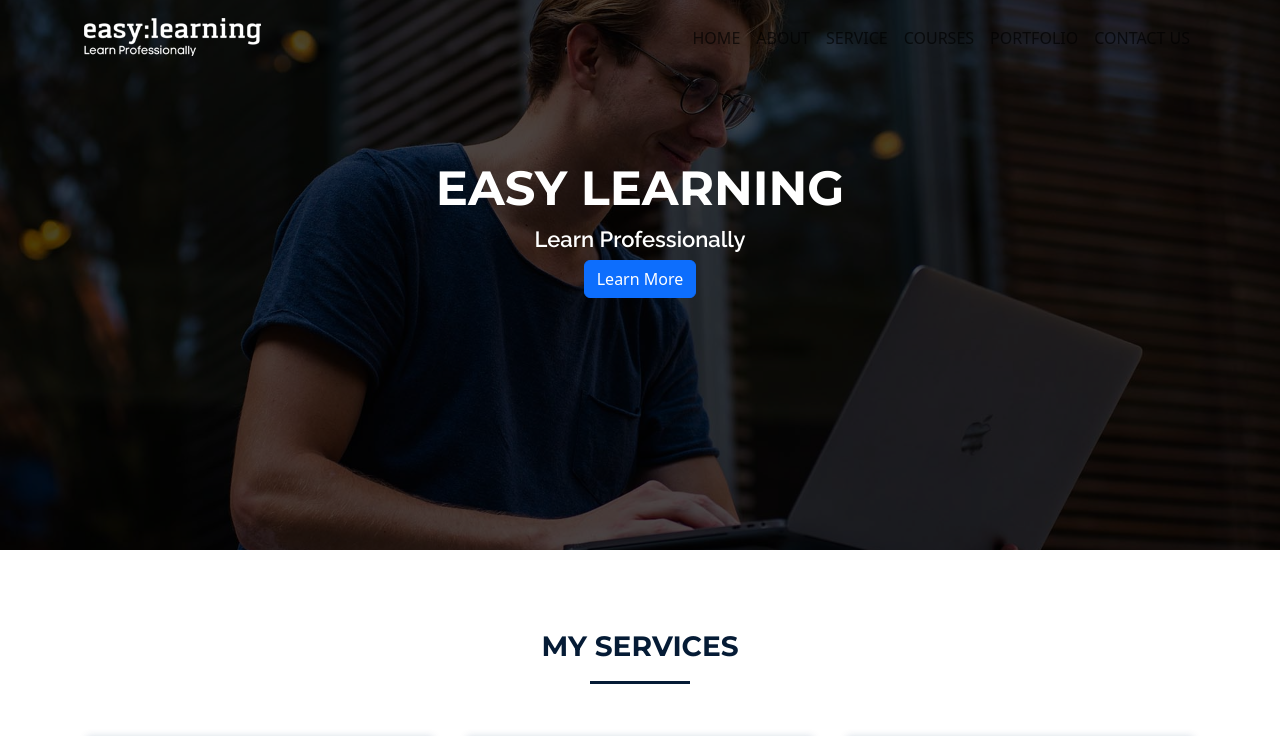
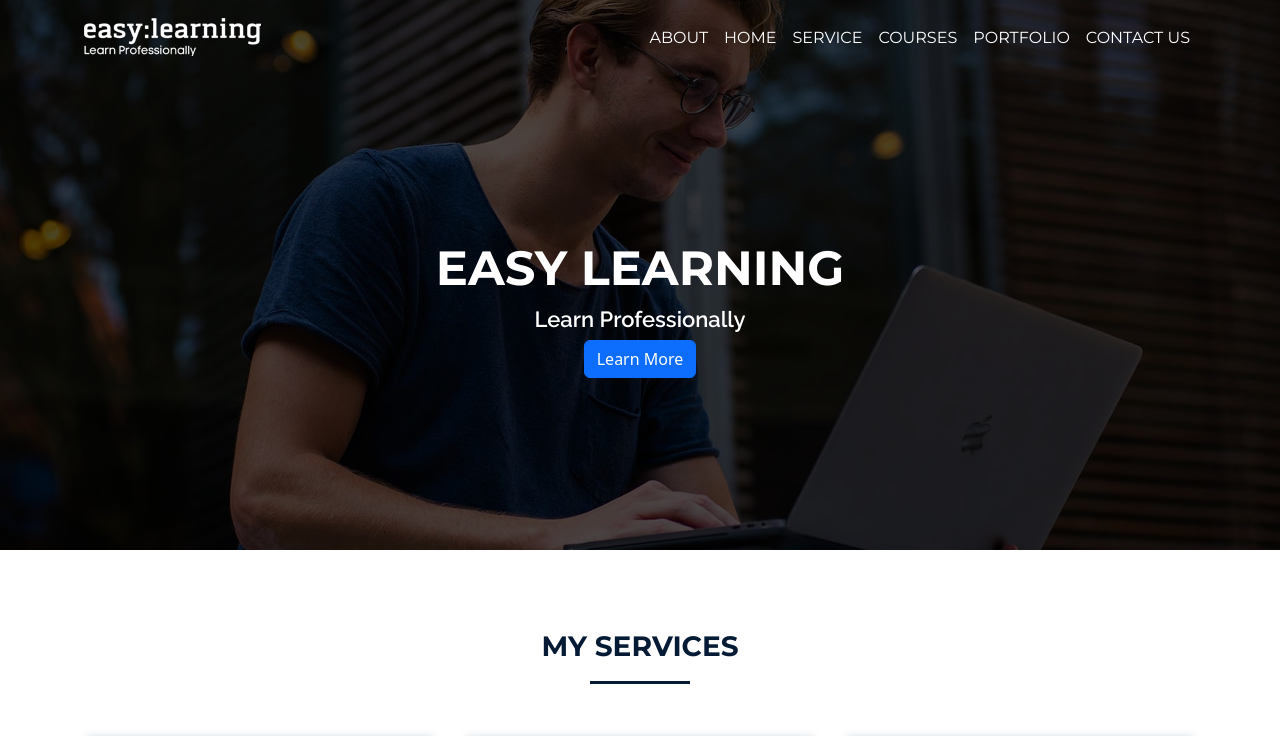
Before and after one commit to Harounjlassi/EasyLearning, a React (Create React App) app: page / in a window 1280 px wide. Shown: the top 736 px of the page. Built offline with nearby package versions, Linux system fonts and the light colour scheme; a web font is replaced by a local one.

Commit message:
completeTopNavBar

```diff
--- a/src/asset/css/custom.css
+++ b/src/asset/css/custom.css
@@ -13,7 +13,7 @@
   background: rgb(0, 0, 0, 0.7);
 }
 .topContent {
-  margin-top: 10em;
+  margin-top: 15em;
 }
 .TopTitle {
   font-family: "Montserrat", sans-serif;
@@ -96,8 +96,30 @@
   font-size: 30px;
 }
 .navBackground {
+  -webkit-transition: background-color 400ms linear;
+  -moz-transition: background-color 400ms linear;
+  -o-transition: background-color 400ms linear;
   background-color: rgba(0, 0, 0, 0) !important;
+  transition: background-color 400ms linear;
 }
 .navBackgroundScrool {
+  -webkit-transition: background-color 400ms linear;
+  -moz-transition: background-color 400ms linear;
+  -o-transition: background-color 400ms linear;
   background-color: #ffffff;
+  transition: background-color 400ms linear;
 }
+.navItem {
+  text-decoration: none !important  ;
+  font-family: "Montserrat", sans-serif;
+  font-weight: 700;
+  font-size: 30px;
+  color: #ffffff !important;
+}
+.navItemScroll {
+  text-decoration: none !important  ;
+  font-family: "Montserrat", sans-serif;
+  font-weight: 700;
+  font-size: 30px;
+  color: #000000 !important;
+}
--- a/src/components/Services/Services.jsx
+++ b/src/components/Services/Services.jsx
@@ -4,8 +4,6 @@ import designIcon from "../../asset/image/design.png";
 import ecommerceIcon from "../../asset/image/ecommerce.png";
 import webIcon from "../../asset/image/web.png";
 
-import "../../asset/css/custom.css";
-import "../../asset/css/bootstrap.min.css";
 class Services extends Component {
   render() {
     return (
--- a/src/components/TopBanner/TopBanner.jsx
+++ b/src/components/TopBanner/TopBanner.jsx
@@ -1,8 +1,5 @@
 import React, { Component, Fragment } from "react";
 import { Container, Row, Col, Button } from "react-bootstrap";
-
-import "../../asset/css/custom.css";
-import "../../asset/css/bootstrap.min.css";
 
 class TopBanner extends Component {
   render() {
--- a/src/components/TopNavigation/TopNavigation.jsx
+++ b/src/components/TopNavigation/TopNavigation.jsx
@@ -4,7 +4,8 @@ import Nav from "react-bootstrap/Nav";
 import Navbar from "react-bootstrap/Navbar";
 import whiteLogo from "../../asset/image/logo_white.png";
 import blackLogo from "../../asset/image/logo_black.png";
-
+import "../../asset/css/custom.css";
+import "../../asset/css/bootstrap.min.css";
 export class TopNavigation extends Component {
   constructor() {
     super();
@@ -12,6 +13,7 @@ export class TopNavigation extends Component {
       navBarTitle: "navTitle ",
       navBarLogo: [whiteLogo], //object
       navBackBack: "navBackground",
+      navBarItem: "navItem",
     };
   }
   onScroll = () => {
@@ -20,12 +22,14 @@ export class TopNavigation extends Component {
         navBarTitle: "navTitleScroll",
         navBarLogo: [blackLogo],
         navBackBack: "navBackgroundScrool",
+        navBarItem: "navItemScroll",
       });
     } else if (window.scrollY < 100) {
       this.setState({
         navBarTitle: "navTitle",
         navBarLogo: [whiteLogo],
         navBackBack: "navBackground",
+        navBarItem: "navItem",
       });
     }
   };
@@ -50,12 +54,24 @@ export class TopNavigation extends Component {
             <Navbar.Collapse id="responsive-navbar-nav">
               <Nav className="me-auto"></Nav>
               <Nav>
-                <Nav.Link href="#deets">HOME</Nav.Link>
-                <Nav.Link href="#deets">ABOUT </Nav.Link>
-                <Nav.Link href="#deets">SERVICE</Nav.Link>
-                <Nav.Link href="#deets">COURSES</Nav.Link>
-                <Nav.Link href="#deets">PORTFOLIO</Nav.Link>
-                <Nav.Link href="#deets">CONTACT US</Nav.Link>
+                <Nav.Link className={this.state.navBarItem} href="#deets">
+                  ABOUT{" "}
+                </Nav.Link>
+                <Nav.Link className={this.state.navBarItem} href="#deets">
+                  HOME
+                </Nav.Link>
+                <Nav.Link className={this.state.navBarItem} href="#deets">
+                  SERVICE
+                </Nav.Link>
+                <Nav.Link className={this.state.navBarItem} href="#deets">
+                  COURSES
+                </Nav.Link>
+                <Nav.Link className={this.state.navBarItem} href="#deets">
+                  PORTFOLIO
+                </Nav.Link>
+                <Nav.Link className={this.state.navBarItem} href="#deets">
+                  CONTACT US
+                </Nav.Link>
               </Nav>
             </Navbar.Collapse>
           </Container>
```
